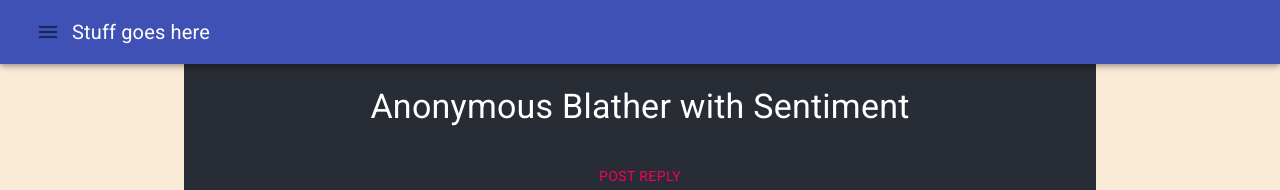
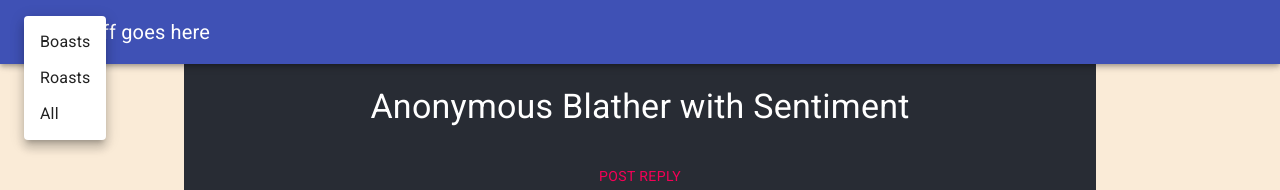
Before and after one commit to andyf016/ghost-frontend, a React (Create React App) app: page / in a window 1280 px wide. Both pictures are taken after a click on the button 48 px from the left and 32 px from the top of the page. Shown: the top 190 px of the page. Built offline with nearby package versions, Linux system fonts and the light colour scheme; no server answers.

Commit message:
working sorting again

```diff
--- a/src/App.js
+++ b/src/App.js
@@ -58,8 +58,13 @@ useEffect(() =>{
   getPosts()
 }, [])
 
-const fetchPosts = async () => {
-  const res = await fetch(`http://127.0.0.1:8000/api/post/${sortBySentiment}`)
+const toggleSort = async (sort) => {
+
+
+  }
+
+  const fetchPosts = async () => {
+  const res = await fetch('http://127.0.0.1:8000/api/post/')
   const data = await res.json()
   console.log(data)
   return data
@@ -123,7 +128,7 @@ const handleAdd = async (post) =>{
       <Container maxWidth='md'>
         <div className='container'>
           <header className='App-header'>
-          <TopBar />
+          <TopBar onSort={toggleSort}/>
           <Header onAdd={() => setShowPostForm(!showPostForm)} showAdd={showPostForm}/>
           </header>
           {showPostForm && <div className='Post-form'>
--- a/src/components/Posts.js
+++ b/src/components/Posts.js
@@ -4,6 +4,7 @@ const Posts = ({posts, onUp, onDown}) => {
     return (
         <div className='Posts'>
             {posts.map((post) => (
+
                 <PostCard key={post.id} post={post} onUp={onUp} onDown={onDown} />
             ))}
         </div>
--- a/src/components/TopBar.js
+++ b/src/components/TopBar.js
@@ -10,20 +10,56 @@ import MenuItem from '@material-ui/core/MenuItem';
 
 import "fontsource-roboto";
 
-const TopBar = () => {
+const TopBar = ({onSort}) => {
+const [anchorEl, setAnchorEl] = useState(null);
+//const [boastState, setboastState] = useState('list_boasts')
+//const [roastState, ]
+
+const handleClick = (event) => {
+  setAnchorEl(event.currentTarget);
+};
+
+const handleClose = () => {
+  setAnchorEl(null);
+};
+
+const handleBoastSort = () =>{
+  onSort('list_boasts/')
+  handleClose()
+}
+
+const handleRoastSort = () =>{
+  onSort('list_roasts/')
+  handleClose()
+}
+
+const handleAllSort = () =>{
+  onSort('')
+  handleClose()
+}
+//onClick={() => onSort(sortState)}
 
     return (
         <AppBar>
               <ToolBar>
-                <IconButton>
+                <IconButton aria-controls="simple-menu" aria-haspopup="true" onClick={handleClick}>
                   <MenuIcon />
+                  </IconButton>
 
-                  </IconButton>
                   <Typography variant="h6">
                   Stuff goes here
                   </Typography>
-
-
+                  <Menu
+        id="simple-menu"
+        anchorEl={anchorEl}
+        keepMounted
+        open={Boolean(anchorEl)}
+        onClose={handleClose}
+      >
+        <MenuItem onClick={handleBoastSort}>Boasts</MenuItem>
+        <MenuItem onClick={handleRoastSort}>Roasts</MenuItem>
+        <MenuItem onClick={handleAllSort}>All</MenuItem>
+      </Menu>
               </ToolBar>
             </AppBar>
     )
```
